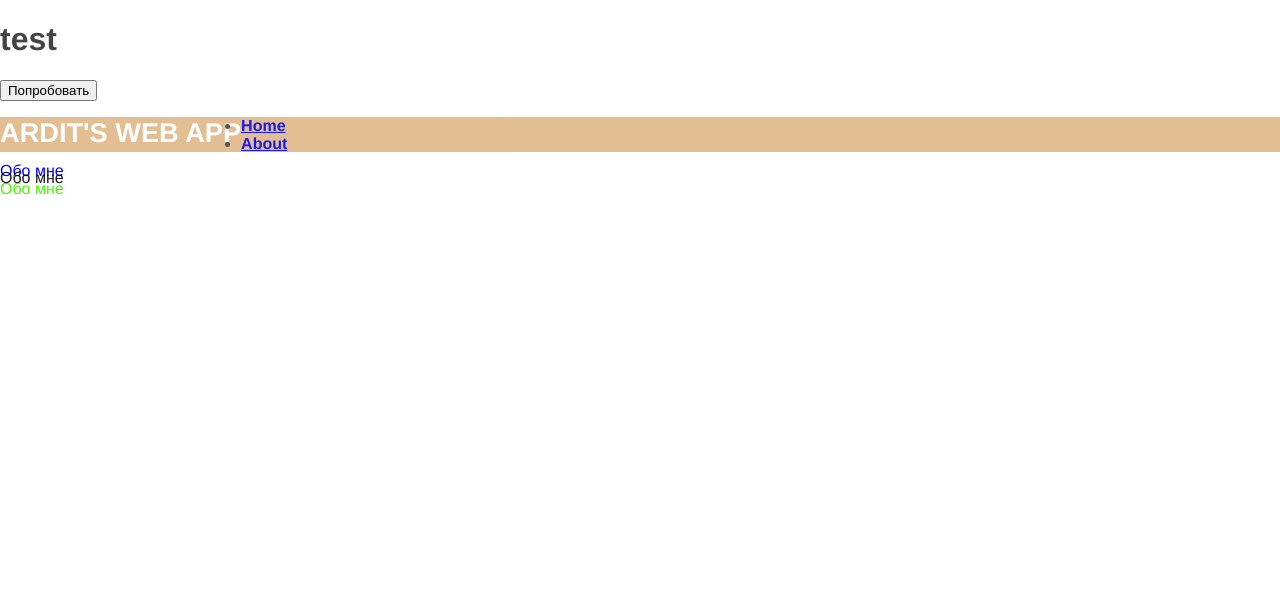
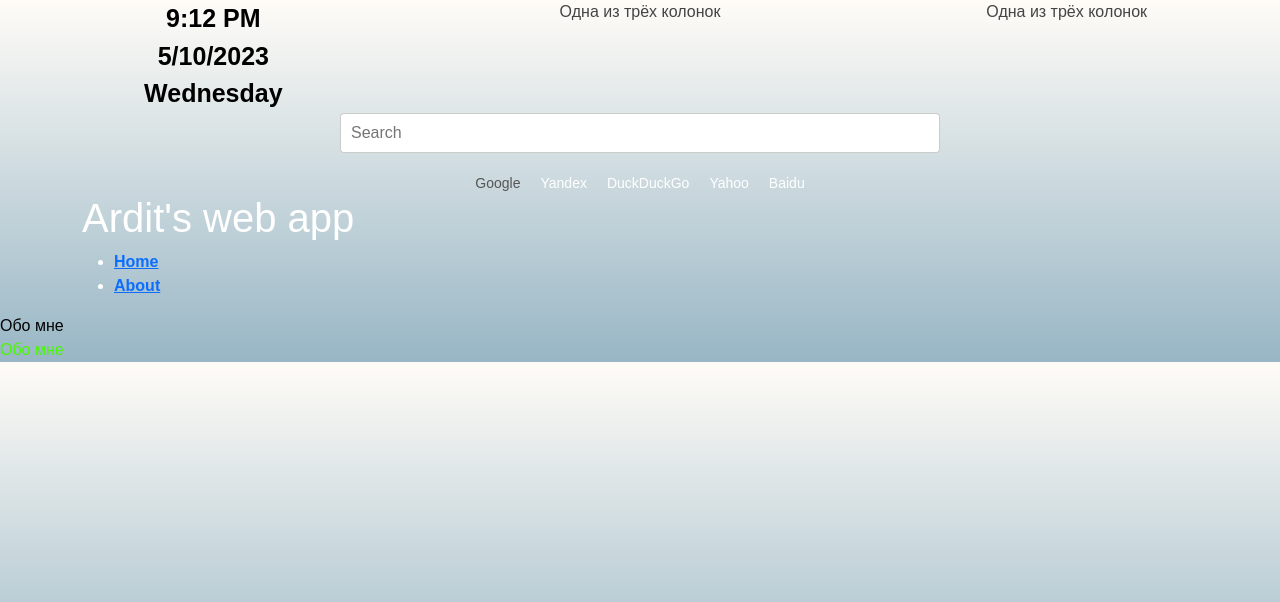
Before and after one commit to anton-holmes/mystarthomepage, a Flask app: page /aboutme in a window 1280 px wide. Shown: the top 602 px of the page. Run offline with Flask 2, Linux system fonts and the light colour scheme; some web fonts are replaced.

Commit message:
work header

```diff
--- a/static/css/main.css
+++ b/static/css/main.css
@@ -1,27 +1,95 @@
 body {
-    margin: 0;
-    padding: 0;
-    font-family: "Helvetica Neue", Helvetica, Arial, sans-serif;
+  font-family: 'Exo', sans-serif;
+  font-size: 16px;
+  line-height: 1.5;
+  color: #fff;
+  background: linear-gradient(to bottom, #FFFCF7, #98b6c5);
+  /* display: inline-block; */
+}
+
+/* header */
+.myheader {
+  text-align: center;
   color: #444;
 }
-  /*
-   * Formatting the header area
-   */
-  header {
-    background-color: #DFB887;
-    height: 35px;
+
+.date-time {
+  font-family: 'Exo', sans-serif;
+  font-size: 25px;
+  font-weight: bold;
+  color: #000;
+  margin: 0 ;
+  padding: 0;
+}
+
+.date-time span {
+  display: inline-block;
+  margin: 0 10px;
+}
+
+
+/* поисковик */
+
+.search-form {
+  display: flex;
+  flex-direction: column;
+  align-items: center;
   width: 100%;
-    opacity: .9;
-    margin-bottom: 10px;
 }
-  header h1.logo {
-    margin: 0;
-    font-size: 1.7em;
-    color: #fff;
-    text-transform: uppercase;
-    float: left;
+
+.search-input-wrapper {
+  display: flex;
+  align-items: center;
+  width: 100%;
+  max-width: 600px;
+  margin-bottom: 20px;
 }
-  header h1.logo:hover {
-    color: #fff;
-    text-decoration: none;
+
+.search-input {
+  flex: 1;
+  height: 40px;
+  padding: 0 10px;
+  border: 1px solid #ccc;
+  border-right: none;
+  border-radius: 4px 0 0 4px;
+  font-size: 16px;
+  outline: none;
 }
+
+.search-button {
+  height: 40px;
+  width: 40px;
+  border: 1px solid #ccc;
+  border-left: none;
+  border-radius: 0 4px 4px 0;
+  background-color: #fff;
+  font-size: 16px;
+  color: #555;
+  outline: none;
+  cursor: pointer;
+}
+
+.search-button:hover {
+  background-color: #f1f1f1;
+}
+
+.search-engine-wrapper {
+  display: flex;
+  justify-content: center;
+  width: 100%;
+  max-width: 600px;
+}
+
+.search-engine-wrapper label {
+  margin: 0 10px;
+  font-size: 14px;
+  cursor: pointer;
+}
+
+.search-engine-wrapper input[type="radio"] {
+  display: none;
+}
+
+.search-engine-wrapper input[type="radio"]:checked + label {
+  color: #555;
+}
--- a/templates/base.html
+++ b/templates/base.html
@@ -1,17 +1,134 @@
 <!DOCTYPE html>
 <head>
+
+    <link rel="shortcut icon" href="{{ url_for('static', filename='/image/favicon.ico') }}">
+    <link rel="stylesheet" href="https://cdn.jsdelivr.net/npm/bootstrap@5.2.3/dist/css/bootstrap.min.css" integrity="sha384-rbsA2VBKQhggwzxH7pPCaAqO46MgnOM80zW1RWuH61DGLwZJEdK2Kadq2F9CUG65" crossorigin="anonymous">
+    <script src="https://cdn.jsdelivr.net/npm/bootstrap@5.2.3/dist/js/bootstrap.min.js" integrity="sha384-cuYeSxntonz0PPNlHhBs68uyIAVpIIOZZ5JqeqvYYIcEL727kskC66kF92t6Xl2V" crossorigin="anonymous"></script>
+    <link href="https://fonts.cdnfonts.com/css/exo-4" rel="stylesheet">
+
     <link rel="stylesheet" href="{{ url_for('static', filename='css/main.css') }}">
     <script src="{{ url_for('static', filename='js/main.js') }}"></script>
-    <link rel="shortcut icon" href="{{ url_for('static', filename='/image/favicon.ico') }}">
 {% block title -%}
     <title>{{title}}</title>
 {% endblock %}
 </head>
-<body>
-    <h1 id="demo">test</h1>
-    <button type="button" onclick="myFunction()">Попробовать</button>
+<body >
+    <!-- <h1 id="demo">test</h1>
+    <button type="button" onclick="myFunction()">Попробовать</button> -->
+    {% block header -%}
     <header>
-        {% block header -%}
+        <div class="container-fluid">
+            <div class="row myheader">
+
+              <div class="col-sm">
+
+                <div>
+                  <span id="time" class="date-time"></span>
+                </div>
+                <div>
+                    <span id="date" class="date-time"></span>
+                </div>
+                <div>
+                    <span id="day" class="date-time"></span>
+                </div>
+                <script>
+                  function updateTime() {
+                    var now = new Date();
+                    var options = {timeZone: "Europe/Moscow"};
+                    var formatter = new Intl.DateTimeFormat([], options);
+                    var dateString = now.toLocaleDateString();
+
+                    var formatter = new Intl.DateTimeFormat([], {hour: 'numeric', minute: 'numeric', ...options});
+                    var timeString = formatter.format(now);
+
+                    var timeSpan = document.getElementById("time");
+                    timeSpan.innerHTML = timeString;
+
+                    var dateSpan = document.getElementById("date");
+                    dateSpan.innerHTML = dateString;
+
+                    var daySpan = document.getElementById("day");
+                    daySpan.innerHTML = now.toLocaleDateString('en-US' , {weekday: 'long'});
+                  }
+
+                  setInterval(updateTime, 1000);
+                </script>
+              </div>
+
+              <div class="col-sm">
+                Одна из трёх колонок
+              </div>
+              <div class="col-sm">
+                Одна из трёх колонок
+              </div>
+            </div>
+          </div>
+
+    </header>
+    {% endblock %}
+
+    <form class="search-form">
+        <div class="search-input-wrapper">
+          <input type="text" class="search-input" placeholder="Search">
+          <button type="submit" class="search-button">
+            <i class="fa fa-search"></i>
+        </button>
+        </div>
+        <div class="search-engine-wrapper">
+          <input type="radio" id="google" name="search-engine" value="google" checked>
+          <label for="google">Google</label>
+          <input type="radio" id="yandex" name="search-engine" value="yandex">
+          <label for="yandex">Yandex</label>
+          <input type="radio" id="duckduckgo" name="search-engine" value="duckduckgo">
+          <label for="duckduckgo">DuckDuckGo</label>
+          <input type="radio" id="yahoo" name="search-engine" value="yahoo">
+          <label for="yahoo">Yahoo</label>
+          <input type="radio" id="baidu" name="search-engine" value="baidu">
+          <label for="baidu">Baidu</label>
+        </div>
+      </form>
+
+<script>
+function searchtest() {
+ const form = document.querySelector('.search-form');
+const input = form.querySelector('.search-input');
+const engine = form.querySelectorAll('input[name="search-engine"]');
+const button = form.querySelector('.search-button');
+
+form.addEventListener('submit', function(event) {
+  event.preventDefault();
+  const query = input.value;
+  const selectedEngine = form.querySelector('input[name="search-engine"]:checked').value;
+  switch (selectedEngine) {
+    case 'google':
+      window.location.href = `https://www.google.com/search?q=${query}`;
+      break;
+    case 'yandex':
+      window.location.href = `https://yandex.ru/search/?text=${query}`;
+      break;
+    case 'duckduckgo':
+      window.location.href = `https://duckduckgo.com/?q=${query}`;
+      break;
+    case 'yahoo':
+      window.location.href = `https://search.yahoo.com/search?p=${query}`;
+      break;
+    case 'baidu':
+      window.location.href = `https://www.baidu.com/s?wd=${query}`;
+      break;
+    default:
+      break;
+  }
+});
+
+button.addEventListener('click', function(event) {
+  event.preventDefault();
+  form.submit();
+});
+}
+</script>
+
+    <div>
+        {% block content -%}
         <div class="container">
             <h1 class="logo">Ardit's web app</h1>
             <strong><nav>
@@ -23,12 +140,8 @@
           </div>
         <div style="color: #030303">{{title}}</div>
         {% endblock %}
-    </header>
     <div>
-        {% block content -%}
-        <div style="color: #0400fc">{{title}}</div>
-        {% endblock %}
-    <div>
+
     <footer>
         {% block footer -%}
         <div style="color: #4af706">{{title}}</div>
--- a/templates/index.html
+++ b/templates/index.html
@@ -1,11 +1,11 @@
 {% extends 'base.html' -%}
 
-{% block content %}
+<!-- {% block content %}
 <h1> INDEX HTML</h1>
 <h1> INDEX HTML</h1>
 <img src={{url_for('static', filename='image/logo.png')}}>
 <div style="color: #83cd66">{{title}}</div>
-{% endblock %}
+{% endblock %}  -->
 
 
 
```
Also changed, not shown: intro1.md (+4 -1 lines), static/css/test.css (added, +22 -0 lines), static/fonts/Dited.otf (added). Lines whose indentation alone changed are shown as unchanged.
